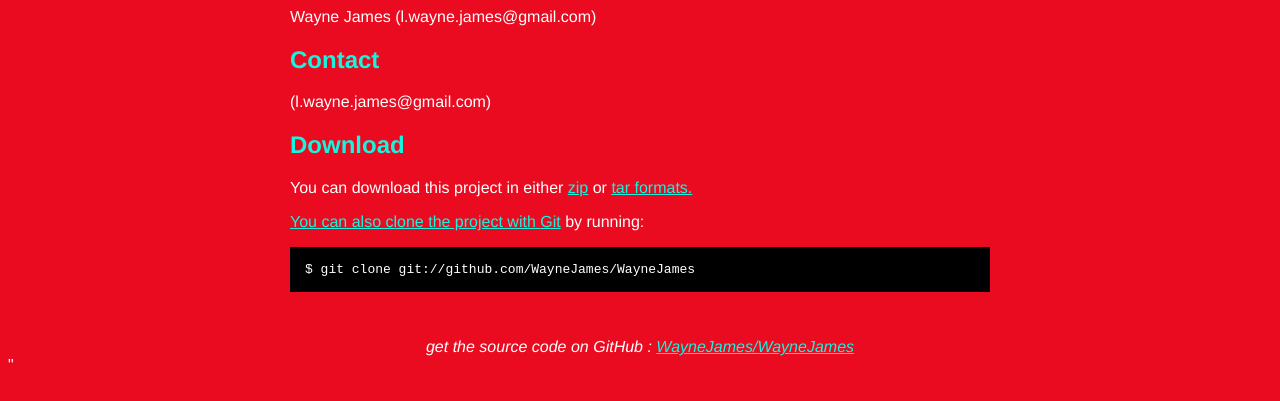
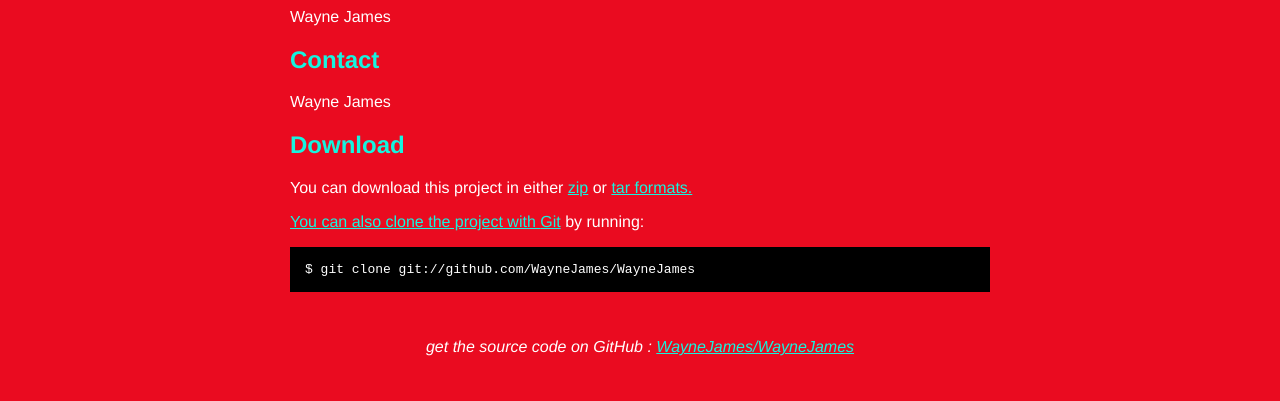
Before and after one commit to WayneJames/WayneJames, a plain HTML site: page index.html in a window 1280 px wide. Shown: the part 303-704 px from the top of the page. Drawn offline with Linux system fonts and the light colour scheme.

Commit message:
Move GA script to <head>. Remove email addresses

```diff
--- a/index.html
+++ b/index.html
@@ -28,6 +28,19 @@
     hr { border: 0; width: 80%; border-bottom: 1px solid #aaa}
     .footer { text-align:center; padding-top:30px; font-style: italic; }
   </style>
+<script type="text/javascript">
+
+  var _gaq = _gaq || [];
+  _gaq.push(['_setAccount', 'UA-5049171-4']);
+  _gaq.push(['_trackPageview']);
+
+  (function() {
+    var ga = document.createElement('script'); ga.type = 'text/javascript'; ga.async = true;
+    ga.src = ('https:' == document.location.protocol ? 'https://ssl' : 'http://www') + '.google-analytics.com/ga.js';
+    var s = document.getElementsByTagName('script')[0]; s.parentNode.insertBefore(ga, s);
+  })();
+
+</script>
 </head>
 
 <body>
@@ -48,26 +61,12 @@
     <div class="description">
       This personal project is simply a way to get to know github.
     </div>
-
-
-
-
-
-
-
-
-
-
       <h2>Authors</h2>
-      <p>Wayne James (l.wayne.james@gmail.com)
+      <p>Wayne James
 <br/>      </p>
-
-
-
       <h2>Contact</h2>
-      <p> (l.wayne.james@gmail.com)
+      <p>Wayne James
 <br/>      </p>
-
 
     <h2>Download</h2>
     <p>
@@ -86,14 +85,5 @@
 
   </div>
 
-<script type="text/javascript">
-var gaJsHost = (("https:" == document.location.protocol) ? "https://ssl." : "http://www.");
-document.write(unescape("%3Cscript src='" + gaJsHost + "google-analytics.com/ga.js' type='text/javascript'%3E%3C/script%3E"));
-</script>
-<script type="text/javascript">
-try {
-var pageTracker = _gat._getTracker("UA-5049171-4");
-pageTracker._trackPageview();
-} catch(err) {}</script>"
 </body>
 </html>
```
